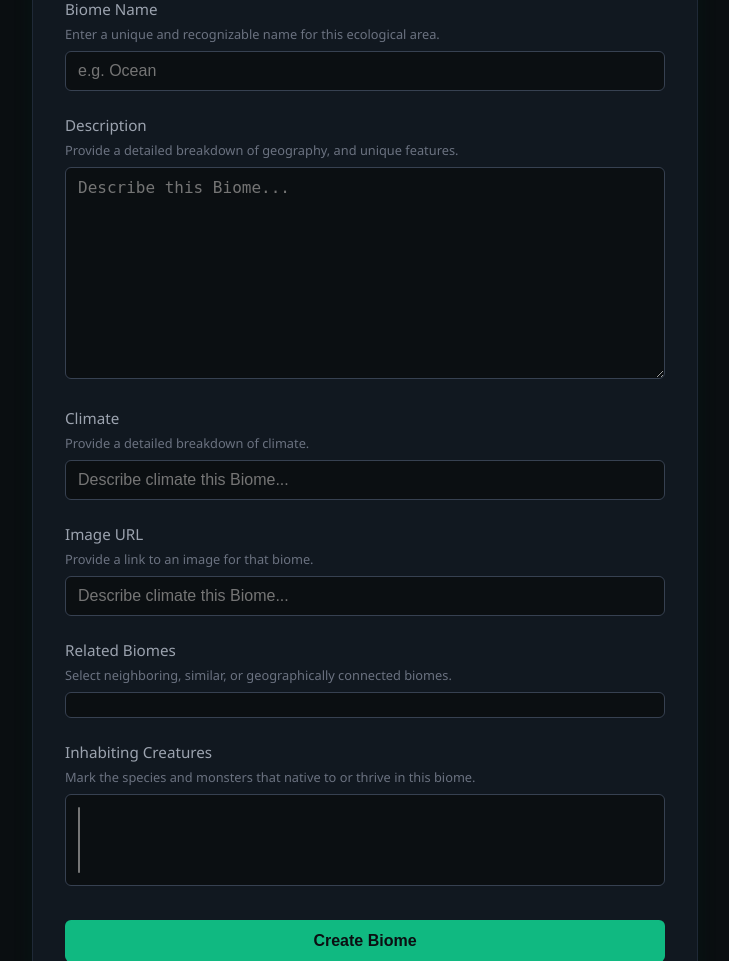
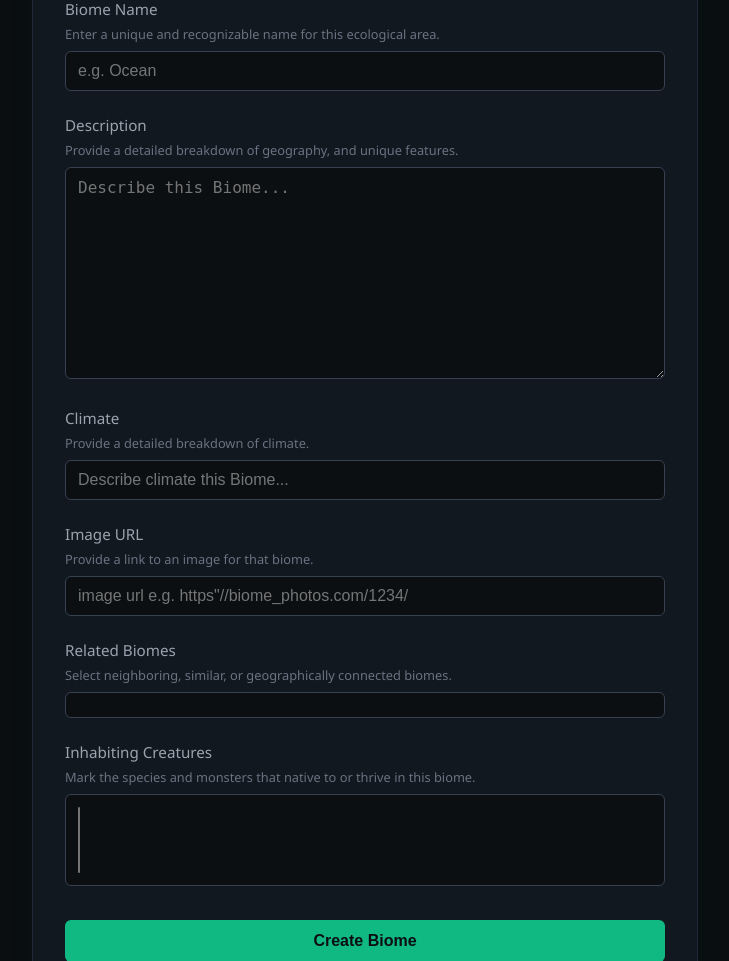
Before and after one commit to Solar01s/Nature-s_word, a Django app: page /nature_index/new/biome/ in a window 1280 px wide. Shown: the part 174-1135 px from the top of the page, without its empty margins (275-1004 px from the left). Run offline with Django 5.2, Linux system fonts and the light colour scheme; the visitor is signed in with stand-in values (Sample User, id 1); data that the repository does not hold is empty.

Commit message:
Refactor HTML structure and styles for new biome page

```diff
--- a/templates/nature_index/new_biome.html
+++ b/templates/nature_index/new_biome.html
@@ -213,7 +213,7 @@
             <div class="form-group">
                 <label for="{{ form.image.id_for_label }}">Image URL</label>
                 <div class="field-instruction">Provide a link to an image for that biome.</div>
-                {{ form.climate }}
+                {{ form.image }}
             </div>
 
             <!-- Поле: Related Biomes (ManyToMany self) -->
```
